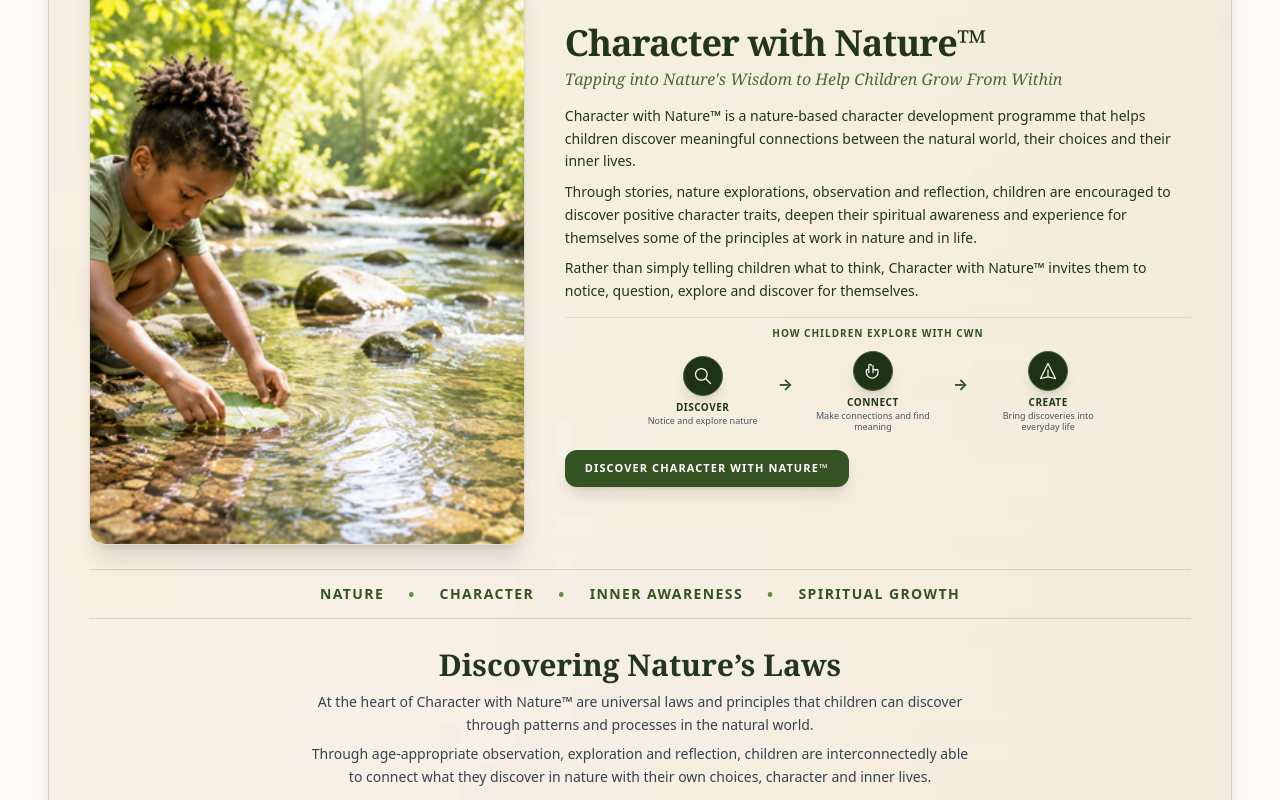
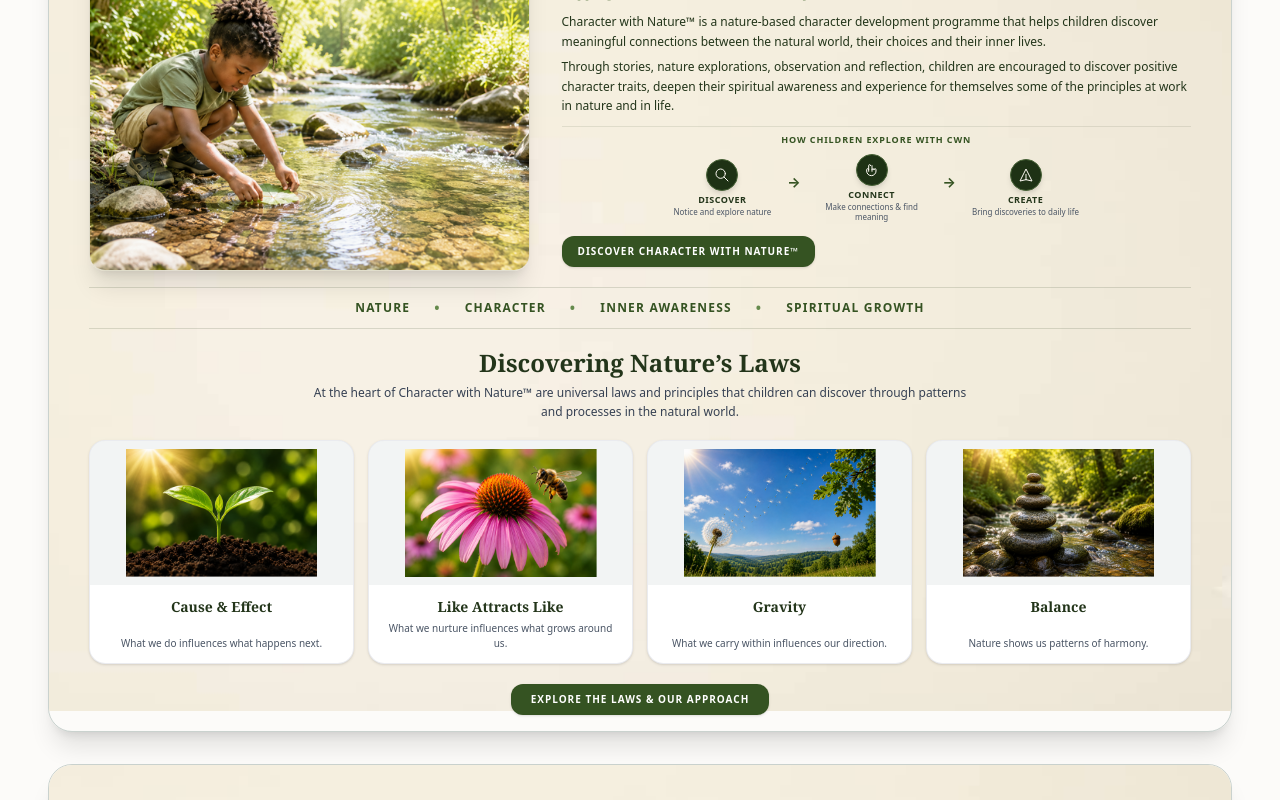
Before and after one commit to nnochirivincent/mch-platform, a React (Vite) app: page / in a window 1280 px wide. Shown: the part 2220-3020 px from the top of the page. Built offline with nearby package versions, Linux system fonts and the light colour scheme.

Commit message:
new commit

```diff
--- a/src/components/Home.jsx
+++ b/src/components/Home.jsx
@@ -94,7 +94,6 @@ export default function Home() {
       <ScrollFade>
         <section className="relative max-w-7xl mx-auto px-6 sm:px-8 lg:px-12 rounded-3xl overflow-hidden shadow-2xl py-8 border border-emerald-950/20">
 
-          {/* Absolute Background using cream.jpeg */}
           <div className="absolute inset-0 z-0 overflow-hidden">
             <img
               src="/cream.jpeg"
@@ -105,7 +104,6 @@ export default function Home() {
 
           <div className="relative z-10 space-y-6">
 
-            {/* Sub-block A: Helping Children Grow Through Nature directly integrated */}
             <div className="w-full">
               <div className="relative min-h-[360px] flex items-center">
 
@@ -180,7 +178,6 @@ export default function Home() {
               </div>
             </div>
 
-            {/* Sub-block B: Stories That Open New Horizons */}
             <div className="space-y-6 pt-1">
 
               <div className="text-center space-y-2 max-w-3xl mx-auto">
@@ -199,7 +196,6 @@ export default function Home() {
 
               <div className="grid md:grid-cols-2 gap-8 lg:gap-10 items-start px-2 sm:px-4">
 
-                {/* Book 1 */}
                 <div className="grid sm:grid-cols-12 gap-5 items-center">
                   <div className="sm:col-span-5">
                     <Link to="/books" className="block group">
@@ -246,7 +242,6 @@ export default function Home() {
                   </div>
                 </div>
 
-                {/* Book 2 */}
                 <div className="grid sm:grid-cols-12 gap-5 items-center">
                   <div className="sm:col-span-5">
                     <Link to="/books" className="block group">
@@ -303,12 +298,11 @@ export default function Home() {
         </section>
       </ScrollFade>
 
-      {/* Free Activity Book Lead Capture Section (Fully Cream Background using cream.jpeg) */}
+      {/* Free Activity Book Lead Capture Section */}
       <ScrollFade>
         <div className="max-w-6xl mx-auto px-4 sm:px-6 lg:px-8">
           <div className="relative overflow-hidden rounded-3xl shadow-2xl border border-emerald-950/20 p-6 sm:p-8 text-[#23351a]">
 
-            {/* Absolute Background using cream.jpeg */}
             <div className="absolute inset-0 z-0 overflow-hidden">
               <img
                 src="/cream.jpeg"
@@ -426,12 +420,11 @@ export default function Home() {
         </div>
       </ScrollFade>
 
-      {/* CHARACTER WITH NATURE™ SECTION (Made compact vertically, width matched precisely to image column) */}
+      {/* CHARACTER WITH NATURE™ SECTION (Optimized vertical padding and fully contained/fitting card images) */}
       <ScrollFade delay={80}>
         <section className="max-w-7xl mx-auto px-6 sm:px-8 lg:px-12">
-          <div className="relative overflow-hidden rounded-3xl shadow-xl border border-emerald-950/20 p-5 sm:p-8 lg:p-10 space-y-6">
+          <div className="relative overflow-hidden rounded-3xl shadow-xl border border-emerald-950/20 py-4 px-5 sm:px-8 lg:px-10 space-y-5">
 
-            {/* Absolute Background using cream.jpeg */}
             <div className="absolute inset-0 z-0 overflow-hidden">
               <img
                 src="/cream.jpeg"
@@ -440,14 +433,12 @@ export default function Home() {
               />
             </div>
 
-            <div className="relative z-10 space-y-6">
+            <div className="relative z-10 space-y-4">
 
-              {/* Top Grid: Child Image & Intro Content */}
-              <div className="grid lg:grid-cols-12 gap-6 lg:gap-10 items-center">
+              <div className="grid lg:grid-cols-12 gap-5 lg:gap-8 items-center">
 
-                {/* Left Image Column: Restricts width tightly to the image frame */}
                 <div className="lg:col-span-5 flex justify-center">
-                  <div className="rounded-2xl overflow-hidden shadow-xl border border-[#23351a]/10 w-[240px] sm:w-[280px] lg:w-full aspect-[4/3] lg:aspect-[3/4]">
+                  <div className="rounded-2xl overflow-hidden shadow-xl border border-[#23351a]/10 w-[240px] sm:w-[260px] lg:w-full aspect-[4/3] lg:aspect-[4/3]">
                     <img
                       src="/cwn-image-1.png"
                       alt="Child exploring stream and leaves"
@@ -456,94 +447,83 @@ export default function Home() {
                   </div>
                 </div>
 
-                {/* Right Content */}
-                <div className="lg:col-span-7 space-y-3.5 text-left">
-                  <div className="space-y-1">
-                    <h2 className="text-2xl sm:text-3xl lg:text-4xl font-serif text-[#23351a] font-bold tracking-tight">
+                <div className="lg:col-span-7 space-y-2.5 text-left">
+                  <div className="space-y-0.5">
+                    <h2 className="text-2xl sm:text-3xl font-serif text-[#23351a] font-bold tracking-tight">
                       Character with Nature™
                     </h2>
-                    <p className="font-serif italic text-[#4a6934] text-sm sm:text-base font-medium">
+                    <p className="font-serif italic text-[#4a6934] text-xs sm:text-sm font-medium">
                       Tapping into Nature's Wisdom to Help Children Grow From Within
                     </p>
                   </div>
 
-                  <div className="space-y-2 text-[#23351a] text-xs sm:text-sm leading-relaxed font-light">
+                  <div className="space-y-1.5 text-[#23351a] text-xs leading-relaxed font-light">
                     <p>
                       <strong className="font-medium">Character with Nature™</strong> is a nature-based character development programme that helps children discover meaningful connections between the natural world, their choices and their inner lives.
                     </p>
                     <p>
                       Through stories, nature explorations, observation and reflection, children are encouraged to discover positive character traits, deepen their spiritual awareness and experience for themselves some of the principles at work in nature and in life.
                     </p>
-                    <p className="font-medium text-[#23351a]">
-                      Rather than simply telling children what to think, Character with Nature™ invites them to notice, question, explore and discover for themselves.
-                    </p>
                   </div>
 
-                  {/* HOW CHILDREN EXPLORE WITH CWN */}
-                  <div className="pt-2 border-t border-[#23351a]/10 space-y-2">
-                    <h4 className="text-[10px] uppercase tracking-widest font-bold text-[#355322] text-center">
+                  <div className="pt-1.5 border-t border-[#23351a]/10 space-y-1.5">
+                    <h4 class="text-[9px] uppercase tracking-widest font-bold text-[#355322] text-center">
                       HOW CHILDREN EXPLORE WITH CWN
                     </h4>
 
-                    <div className="flex flex-col sm:flex-row items-center justify-center gap-3 sm:gap-5 pt-0.5">
+                    <div className="flex flex-col sm:flex-row items-center justify-center gap-3 sm:gap-4 pt-0.5">
 
-                      {/* Discover Step */}
-                      <div className="flex flex-col items-center text-center max-w-[120px] space-y-1">
-                        <div className="w-10 h-10 rounded-full bg-[#1e3215] flex items-center justify-center shadow-lg border border-[#486337]">
-                          <svg className="w-5 h-5 text-[#fcf9f2]" fill="none" stroke="currentColor" viewBox="0 0 24 24">
+                      <div className="flex flex-col items-center text-center max-w-[110px] space-y-0.5">
+                        <div className="w-8 h-8 rounded-full bg-[#1e3215] flex items-center justify-center shadow-md border border-[#486337]">
+                          <svg className="w-4 h-4 text-[#fcf9f2]" fill="none" stroke="currentColor" viewBox="0 0 24 24">
                             <path strokeLinecap="round" strokeLinejoin="round" strokeWidth="1.5" d="M21 21l-6-6m2-5a7 7 0 11-14 0 7 7 0 0114 0z" />
                           </svg>
                         </div>
                         <div>
-                          <h5 className="font-bold text-[#23351a] text-[10px] uppercase tracking-wider">DISCOVER</h5>
-                          <p className="text-[9px] text-gray-600 leading-tight">Notice and explore nature</p>
+                          <h5 className="font-bold text-[#23351a] text-[9px] uppercase tracking-wider">DISCOVER</h5>
+                          <p className="text-[8px] text-gray-600 leading-tight">Notice and explore nature</p>
                         </div>
                       </div>
 
-                      {/* Arrow 1 */}
-                      <div className="hidden sm:flex text-[#355322] font-bold text-base pb-4">
+                      <div className="hidden sm:flex text-[#355322] font-bold text-sm pb-3">
                         →
                       </div>
 
-                      {/* Connect Step */}
-                      <div className="flex flex-col items-center text-center max-w-[120px] space-y-1">
-                        <div className="w-10 h-10 rounded-full bg-[#1e3215] flex items-center justify-center shadow-lg border border-[#486337]">
-                          <svg className="w-5 h-5 text-[#fcf9f2]" fill="none" stroke="currentColor" viewBox="0 0 24 24">
+                      <div className="flex flex-col items-center text-center max-w-[110px] space-y-0.5">
+                        <div className="w-8 h-8 rounded-full bg-[#1e3215] flex items-center justify-center shadow-md border border-[#486337]">
+                          <svg className="w-4 h-4 text-[#fcf9f2]" fill="none" stroke="currentColor" viewBox="0 0 24 24">
                             <path strokeLinecap="round" strokeLinejoin="round" strokeWidth="1.5" d="M7 11.5V14m0-2.5v-6a1.5 1.5 0 113 0m-3 6a1.5 1.5 0 00-3 0v2a7 7 0 0014 0v-2a1.5 1.5 0 00-3 0m-3-6V14m0-2.5a1.5 1.5 0 113 0" />
                           </svg>
                         </div>
                         <div>
-                          <h5 className="font-bold text-[#23351a] text-[10px] uppercase tracking-wider">CONNECT</h5>
-                          <p className="text-[9px] text-gray-600 leading-tight">Make connections and find meaning</p>
+                          <h5 className="font-bold text-[#23351a] text-[9px] uppercase tracking-wider">CONNECT</h5>
+                          <p className="text-[8px] text-gray-600 leading-tight">Make connections & find meaning</p>
                         </div>
                       </div>
 
-                      {/* Arrow 2 */}
-                      <div className="hidden sm:flex text-[#355322] font-bold text-base pb-4">
+                      <div className="hidden sm:flex text-[#355322] font-bold text-sm pb-3">
                         →
                       </div>
 
-                      {/* Create Step */}
-                      <div className="flex flex-col items-center text-center max-w-[120px] space-y-1">
-                        <div className="w-10 h-10 rounded-full bg-[#1e3215] flex items-center justify-center shadow-lg border border-[#486337]">
-                          <svg className="w-5 h-5 text-[#fcf9f2]" fill="none" stroke="currentColor" viewBox="0 0 24 24">
+                      <div className="flex flex-col items-center text-center max-w-[110px] space-y-0.5">
+                        <div className="w-8 h-8 rounded-full bg-[#1e3215] flex items-center justify-center shadow-md border border-[#486337]">
+                          <svg className="w-4 h-4 text-[#fcf9f2]" fill="none" stroke="currentColor" viewBox="0 0 24 24">
                             <path strokeLinecap="round" strokeLinejoin="round" strokeWidth="1.5" d="M12 19l9 2-9-18-9 18 9-2zm0 0v-8" />
                           </svg>
                         </div>
                         <div>
-                          <h5 className="font-bold text-[#23351a] text-[10px] uppercase tracking-wider">CREATE</h5>
-                          <p className="text-[9px] text-gray-600 leading-tight">Bring discoveries into everyday life</p>
+                          <h5 className="font-bold text-[#23351a] text-[9px] uppercase tracking-wider">CREATE</h5>
+                          <p className="text-[8px] text-gray-600 leading-tight">Bring discoveries to daily life</p>
                         </div>
                       </div>
 
                     </div>
                   </div>
 
-                  {/* Button */}
                   <div className="pt-1 text-center lg:text-left">
                     <Link
                       to="/cwn/pathways"
-                      className="inline-block bg-[#355322] hover:bg-[#2c441b] text-white font-bold text-[11px] uppercase tracking-widest px-5 py-2.5 rounded-xl shadow-lg transition"
+                      className="inline-block bg-[#355322] hover:bg-[#2c441b] text-white font-bold text-[10px] uppercase tracking-widest px-4 py-2 rounded-xl shadow transition"
                     >
                       Discover Character With Nature™
                     </Link>
@@ -552,113 +532,104 @@ export default function Home() {
                 </div>
               </div>
 
-              {/* Typography Bar */}
-              <div className="py-3 border-t border-b border-[#23351a]/15 text-center">
-                <div className="flex flex-wrap items-center justify-center gap-3 sm:gap-6 text-xs sm:text-sm font-bold tracking-widest text-[#355322] uppercase">
+              <div className="py-2.5 border-t border-b border-[#23351a]/15 text-center">
+                <div className="flex flex-wrap items-center justify-center gap-3 sm:gap-6 text-xs font-bold tracking-widest text-[#355322] uppercase">
                   <span>Nature</span>
-                  <span className="text-[#658a4c] text-base">•</span>
+                  <span className="text-[#658a4c] text-sm">•</span>
                   <span>Character</span>
-                  <span className="text-[#658a4c] text-base">•</span>
+                  <span className="text-[#658a4c] text-sm">•</span>
                   <span>Inner Awareness</span>
-                  <span className="text-[#658a4c] text-base">•</span>
+                  <span className="text-[#658a4c] text-sm">•</span>
                   <span>Spiritual Growth</span>
                 </div>
               </div>
 
-              {/* Discovering Nature's Laws Sub-section */}
-              <div className="space-y-6 pt-1">
-                <div className="text-center max-w-2xl mx-auto space-y-2">
-                  <h3 className="text-2xl sm:text-3xl font-serif font-extrabold text-[#23351a]">
+              <div className="space-y-4 pt-0.5">
+                <div className="text-center max-w-2xl mx-auto space-y-1">
+                  <h3 className="text-xl sm:text-2xl font-serif font-extrabold text-[#23351a]">
                     Discovering Nature’s Laws
                   </h3>
-                  <div className="space-y-1.5 text-gray-700 text-xs sm:text-sm font-light leading-relaxed">
-                    <p>
-                      At the heart of Character with Nature™ are universal laws and principles that children can discover through patterns and processes in the natural world.
-                    </p>
-                    <p>
-                      Through age-appropriate observation, exploration and reflection, children are interconnectedly able to connect what they discover in nature with their own choices, character and inner lives.
-                    </p>
-                  </div>
+                  <p className="text-gray-700 text-xs font-light leading-relaxed">
+                    At the heart of Character with Nature™ are universal laws and principles that children can discover through patterns and processes in the natural world.
+                  </p>
                 </div>
 
-                {/* The Four Cards Grid (Compact image height via aspect ratio) */}
-                <div className="grid sm:grid-cols-2 gap-4 pt-1">
+                <div className="grid sm:grid-cols-2 lg:grid-cols-4 gap-3.5 pt-0.5">
 
                   {/* Card 1: Cause & Effect */}
-                  <div className="bg-white rounded-2xl overflow-hidden shadow-md border border-gray-200/80 flex flex-col">
-                    <div className="w-full h-32 bg-gray-50 flex items-center justify-center p-2">
+                  <div className="bg-white rounded-2xl overflow-hidden shadow-sm border border-gray-200/80 flex flex-col">
+                    <div className="w-full h-36 bg-emerald-950/5 relative overflow-hidden flex items-center justify-center p-2">
                       <img
                         src="/cwn-image-2.png"
                         alt="Cause and Effect"
-                        className="w-full h-full object-contain transform hover:scale-105 transition duration-500"
+                        className="w-full h-full object-contain object-center transform hover:scale-105 transition duration-500"
                       />
                     </div>
-                    <div className="p-4 space-y-1 text-center flex-1 flex flex-col justify-between">
-                      <h4 className="font-serif font-bold text-sm sm:text-base text-[#23351a]">Cause & Effect</h4>
-                      <p className="text-gray-600 text-[11px] sm:text-xs font-light">
+                    <div className="p-3 space-y-1 text-center flex-1 flex flex-col justify-between">
+                      <h4 className="font-serif font-bold text-xs sm:text-sm text-[#23351a]">Cause & Effect</h4>
+                      <p className="text-gray-600 text-[10px] font-light">
                         What we do influences what happens next.
                       </p>
                     </div>
                   </div>
 
                   {/* Card 2: Like Attracts Like */}
-                  <div className="bg-white rounded-2xl overflow-hidden shadow-md border border-gray-200/80 flex flex-col">
-                    <div className="w-full h-32 bg-gray-50 flex items-center justify-center p-2">
+                  <div className="bg-white rounded-2xl overflow-hidden shadow-sm border border-gray-200/80 flex flex-col">
+                    <div className="w-full h-36 bg-emerald-950/5 relative overflow-hidden flex items-center justify-center p-2">
                       <img
                         src="/cwn-image-3.png"
                         alt="Like Attracts Like"
-                        className="w-full h-full object-contain transform hover:scale-105 transition duration-500"
+                        className="w-full h-full object-contain object-center transform hover:scale-105 transition duration-500"
                       />
                     </div>
-                    <div className="p-4 space-y-1 text-center flex-1 flex flex-col justify-between">
-                      <h4 className="font-serif font-bold text-sm sm:text-base text-[#23351a]">Like Attracts Like</h4>
-                      <p className="text-gray-600 text-[11px] sm:text-xs font-light">
-                        What we nurture and give attention to can influence what grows around us.
+                    <div className="p-3 space-y-1 text-center flex-1 flex flex-col justify-between">
+                      <h4 className="font-serif font-bold text-xs sm:text-sm text-[#23351a]">Like Attracts Like</h4>
+                      <p className="text-gray-600 text-[10px] font-light">
+                        What we nurture influences what grows around us.
                       </p>
                     </div>
                   </div>
 
                   {/* Card 3: Gravity */}
-                  <div className="bg-white rounded-2xl overflow-hidden shadow-md border border-gray-200/80 flex flex-col">
-                    <div className="w-full h-32 bg-gray-50 flex items-center justify-center p-2">
+                  <div className="bg-white rounded-2xl overflow-hidden shadow-sm border border-gray-200/80 flex flex-col">
+                    <div className="w-full h-36 bg-emerald-950/5 relative overflow-hidden flex items-center justify-center p-2">
                       <img
                         src="/cwn-image-4.png"
                         alt="Gravity"
-                        className="w-full h-full object-contain transform hover:scale-105 transition duration-500"
+                        className="w-full h-full object-contain object-center transform hover:scale-105 transition duration-500"
                       />
                     </div>
-                    <div className="p-4 space-y-1 text-center flex-1 flex flex-col justify-between">
-                      <h4 className="font-serif font-bold text-sm sm:text-base text-[#23351a]">Gravity</h4>
-                      <p className="text-gray-600 text-[11px] sm:text-xs font-light">
-                        What we carry within can influence how we move and the direction we take.
+                    <div className="p-3 space-y-1 text-center flex-1 flex flex-col justify-between">
+                      <h4 className="font-serif font-bold text-xs sm:text-sm text-[#23351a]">Gravity</h4>
+                      <p className="text-gray-600 text-[10px] font-light">
+                        What we carry within influences our direction.
                       </p>
                     </div>
                   </div>
 
                   {/* Card 4: Balance */}
-                  <div className="bg-white rounded-2xl overflow-hidden shadow-md border border-gray-200/80 flex flex-col">
-                    <div className="w-full h-32 bg-gray-50 flex items-center justify-center p-2">
+                  <div className="bg-white rounded-2xl overflow-hidden shadow-sm border border-gray-200/80 flex flex-col">
+                    <div className="w-full h-36 bg-emerald-950/5 relative overflow-hidden flex items-center justify-center p-2">
                       <img
                         src="/cwn-image-5.png"
                         alt="Balance"
-                        className="w-full h-full object-contain transform hover:scale-105 transition duration-500"
+                        className="w-full h-full object-contain object-center transform hover:scale-105 transition duration-500"
                       />
                     </div>
-                    <div className="p-4 space-y-1 text-center flex-1 flex flex-col justify-between">
-                      <h4 className="font-serif font-bold text-sm sm:text-base text-[#23351a]">Balance</h4>
-                      <p className="text-gray-600 text-[11px] sm:text-xs font-light">
-                        Nature shows us patterns of balance, adjustment and harmony.
+                    <div className="p-3 space-y-1 text-center flex-1 flex flex-col justify-between">
+                      <h4 className="font-serif font-bold text-xs sm:text-sm text-[#23351a]">Balance</h4>
+                      <p className="text-gray-600 text-[10px] font-light">
+                        Nature shows us patterns of harmony.
                       </p>
                     </div>
                   </div>
 
                 </div>
 
-                {/* Bottom Action Button */}
-                <div className="pt-2 text-center">
+                <div className="pt-1 text-center">
                   <Link
                     to="/cwn/laws"
-                    className="inline-block bg-[#355322] hover:bg-[#2c441b] text-white font-bold text-[11px] uppercase tracking-widest px-6 py-2.5 rounded-xl shadow-lg transition"
+                    className="inline-block bg-[#355322] hover:bg-[#2c441b] text-white font-bold text-[10px] uppercase tracking-widest px-5 py-2 rounded-xl shadow transition"
                   >
                     Explore The Laws & Our Approach
                   </Link>
@@ -672,12 +643,11 @@ export default function Home() {
         </section>
       </ScrollFade>
 
-      {/* 4. CHARACTER WITH NATURE GROWS WITH YOUR CHILD SECTION (Made more compact vertically) */}
+      {/* 4. CHARACTER WITH NATURE GROWS WITH YOUR CHILD SECTION */}
       <ScrollFade delay={90}>
         <section className="max-w-7xl mx-auto px-6 sm:px-8 lg:px-12">
           <div className="relative overflow-hidden rounded-3xl shadow-xl border border-emerald-950/20 py-8 sm:py-10 text-center space-y-6">
 
-            {/* Absolute Background using cream.jpeg */}
             <div className="absolute inset-0 z-0 overflow-hidden">
               <img
                 src="/cream.jpeg"
@@ -686,7 +656,6 @@ export default function Home() {
               />
             </div>
 
-            {/* Content Container */}
             <div className="relative z-10 max-w-4xl mx-auto px-6 sm:px-8 space-y-3">
 
               <div className="space-y-1">
@@ -716,7 +685,6 @@ export default function Home() {
 
             </div>
 
-            {/* Age Progression Graphic / Illustration Area */}
             <div className="relative z-10 w-full px-2 sm:px-4 lg:px-6">
               <div className="w-full overflow-hidden max-w-5xl mx-auto">
                 <img
@@ -727,7 +695,6 @@ export default function Home() {
               </div>
             </div>
 
-            {/* Lower Content Container */}
             <div className="relative z-10 max-w-3xl mx-auto px-6 sm:px-8 space-y-4 pt-0.5">
 
               <div>
@@ -740,7 +707,6 @@ export default function Home() {
                 </a>
               </div>
 
-              {/* Get Notified Sub-section */}
               <div className="pt-3 border-t border-[#23351a]/10 max-w-md mx-auto space-y-2">
                 <p className="text-xs text-[#355322] font-medium">
                   Be the first to know when Character with Nature™ launches.
@@ -850,7 +816,6 @@ export default function Home() {
             </div>
           </div>
 
-          {/* Integrated Footer */}
           <div className="max-w-7xl mx-auto px-6 sm:px-8 lg:px-12 pt-4 border-t border-[#23351a]/15">
             <div className="flex flex-col lg:flex-row items-center justify-between gap-5 pb-5">
 
```
